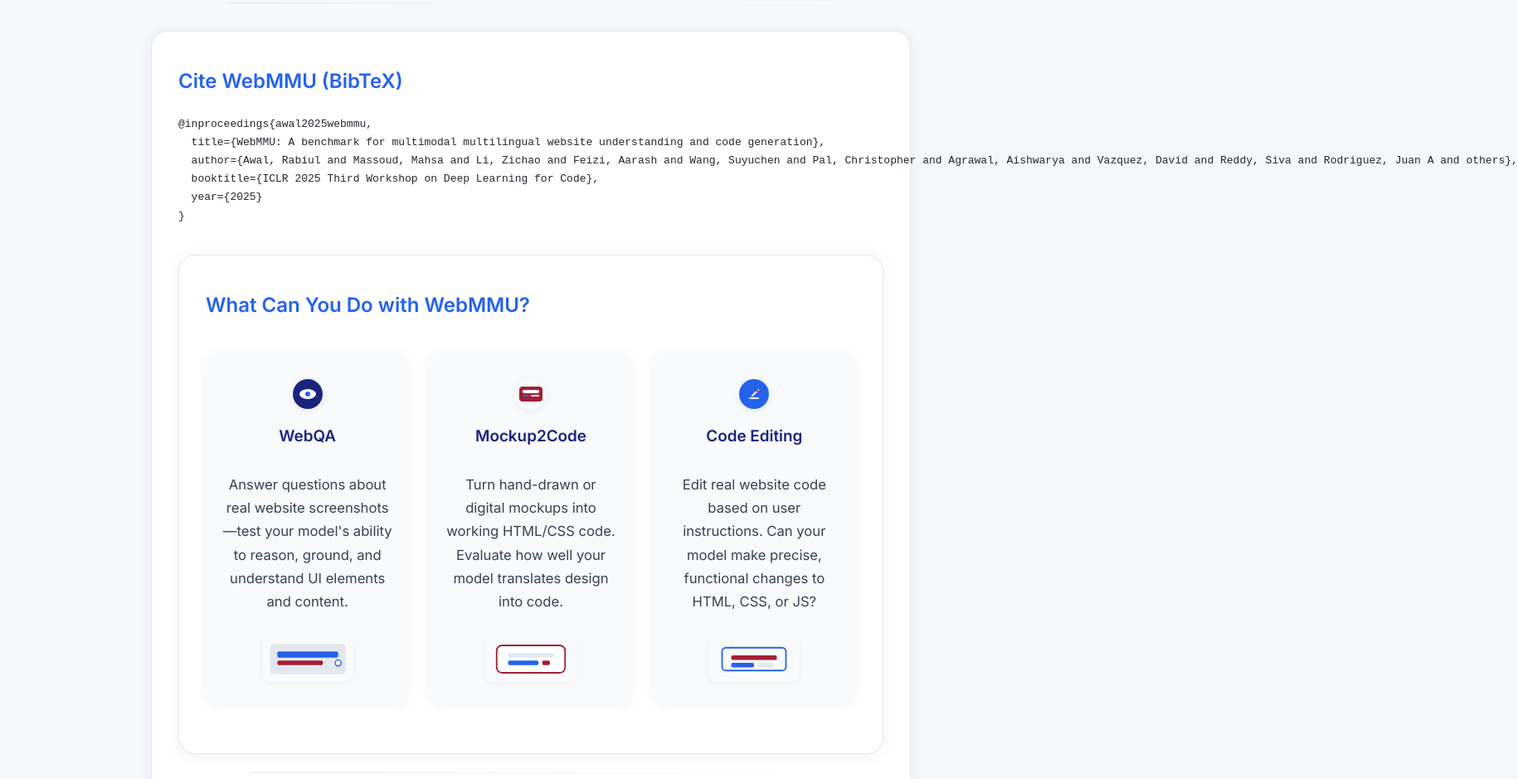
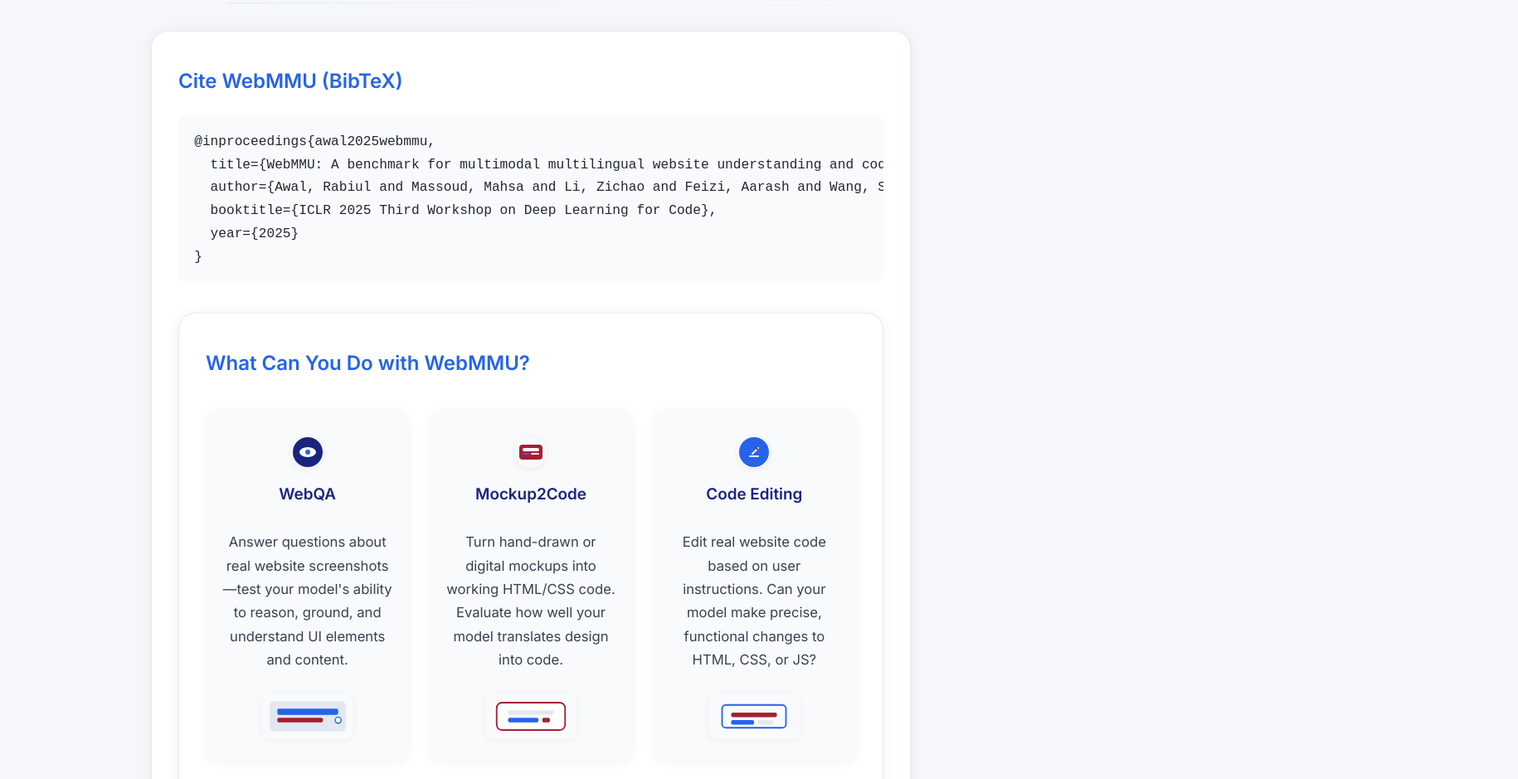
Before and after one commit to webmmu-paper/webmmu-paper.github.io, a plain HTML site: page index.html in a window 1280 px wide. Shown: the part 2740-3679 px from the top of the page at 83% size, 1830 px wide, since content can reach past the window. Drawn offline with Linux system fonts and the light colour scheme.

Commit message:
first commit

```diff
--- a/style.css
+++ b/style.css
@@ -1023,3 +1023,15 @@ html {
 .dataset-summary-table tbody tr:last-child td {
   border-bottom: none;
 }
+
+.bibtex-block {
+  background: #f8fafc;
+  font-family: 'Fira Mono', 'Consolas', 'Menlo', monospace;
+  font-size: 1.01rem;
+  padding: 1.1rem 1.2rem;
+  border-radius: 10px;
+  margin: 1.2rem 0 0.5rem 0;
+  overflow-x: auto;
+  color: #23272f;
+  line-height: 1.6;
+}
```
